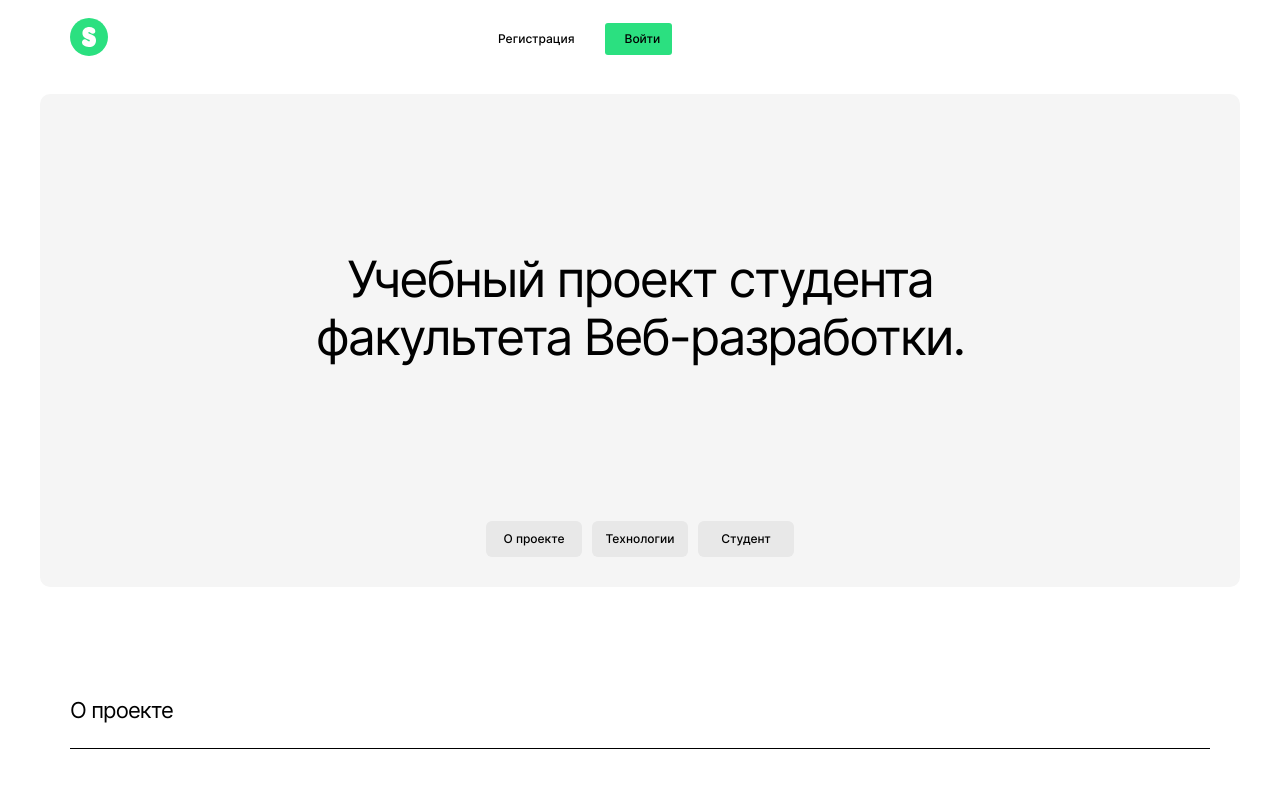
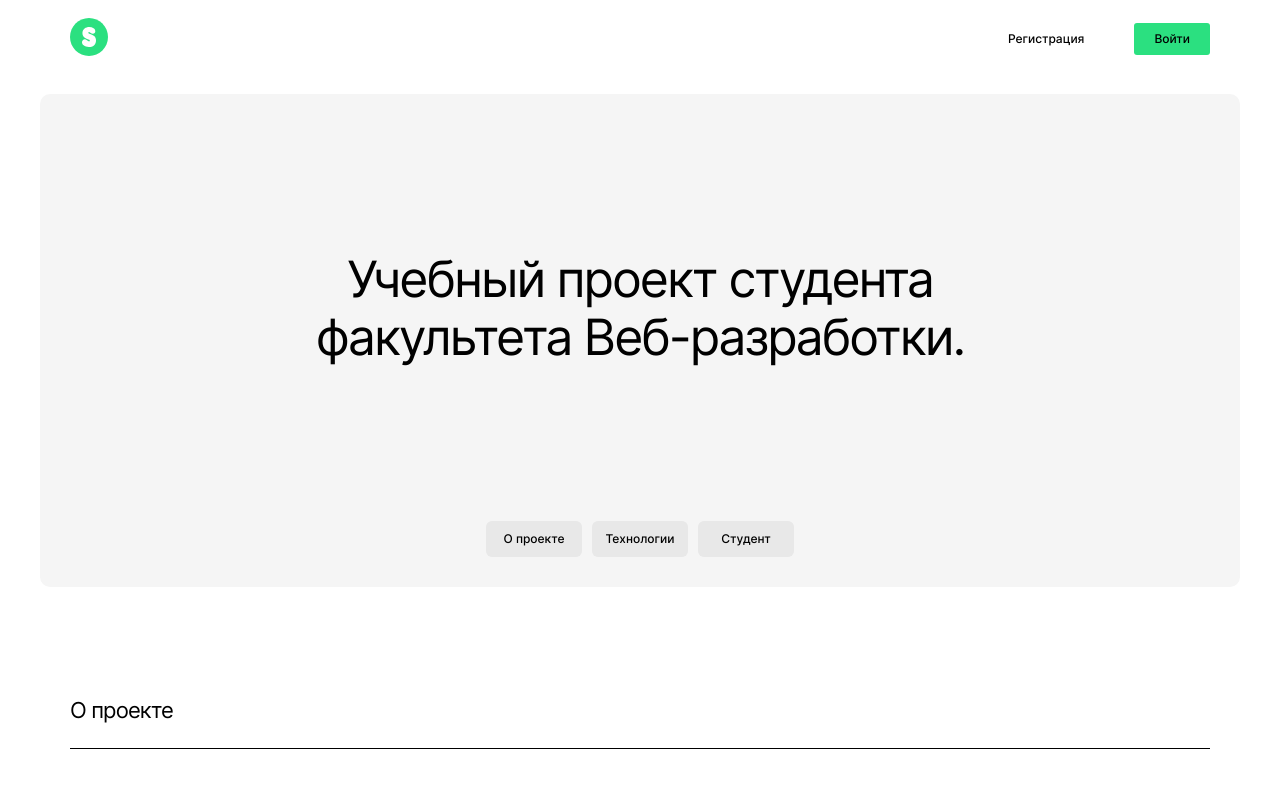
Before and after one commit to ladykot/movies-explorer-frontend, a React (Create React App) app in the folder src/: page / in a window 1280 px wide. Shown: the top 800 px of the page. Built offline with nearby package versions, Linux system fonts and the light colour scheme; the HTML template or start-up script is replaced by a standard one.

Commit message:
fix: @media for Header

```diff
--- a/src/components/Header/Header.css
+++ b/src/components/Header/Header.css
@@ -1,12 +1,13 @@
 .header {
     width: 100%;
-    position: relative;
+    position: fixed;
     display: grid;
-    grid-template-columns: 1fr 1fr 1fr;
+    grid-template-columns: 1fr 1fr;
     height: 74px;
     align-items: center;
     padding: 18px 14px;
     box-sizing: border-box;
+    background-color: white;
 }
 
 .header__logo {
@@ -15,7 +16,9 @@
 }
 
 .header__links {
+    padding: 0;
     display: flex;
+    justify-content: flex-end;
     list-style: none;
     font-weight: 400;
     font-size: 13px;
@@ -33,7 +36,6 @@
     align-self: center;
     color: black;
     padding: 0px;
-    margin-left: 8px;
 }
 
 .header__link_active {
@@ -59,7 +61,7 @@
 }
 
 .header__link-item_login {
-    margin-left: 30px;
+    margin-left: 14px;
     padding: 0 12px;
     text-align: center;
     background: rgba(43, 224, 128, 1);
@@ -179,6 +181,11 @@
         width: 520px;
         padding-bottom: 90px;
     }
+
+    .header__link-item_login {
+        margin-left: 30px;
+        padding: 0 20px;
+    }
 }
 
 @media screen and (min-width: 1280px) {
@@ -191,7 +198,15 @@
         font-weight: 500;
         font-size: 13px;
         line-height: 18px;
-        /* background-image: url(../../images/icon__COLOR_icon-main.svg); */
+    }
+
+    .header__links {
+        grid-column: 3;
+        justify-self: end;
+    }
+
+    .header__link-item_login {
+        margin-left: 50px;
     }
 
     .profile-button-wraper {
--- a/src/components/Main/Main.css
+++ b/src/components/Main/Main.css
@@ -0,0 +1,3 @@
+.main {
+    margin-top: 74px;
+}
--- a/src/components/Main/Main.js
+++ b/src/components/Main/Main.js
@@ -4,6 +4,7 @@ import Promo from '../Promo/Promo';
 import AboutProject from '../AboutProject/AboutProject';
 import Techs from '../Techs/Techs';
 import AboutMe from '../AboutMe/AboutMe';
+import './Main.css';
 
 function Main() {
   return (
```
